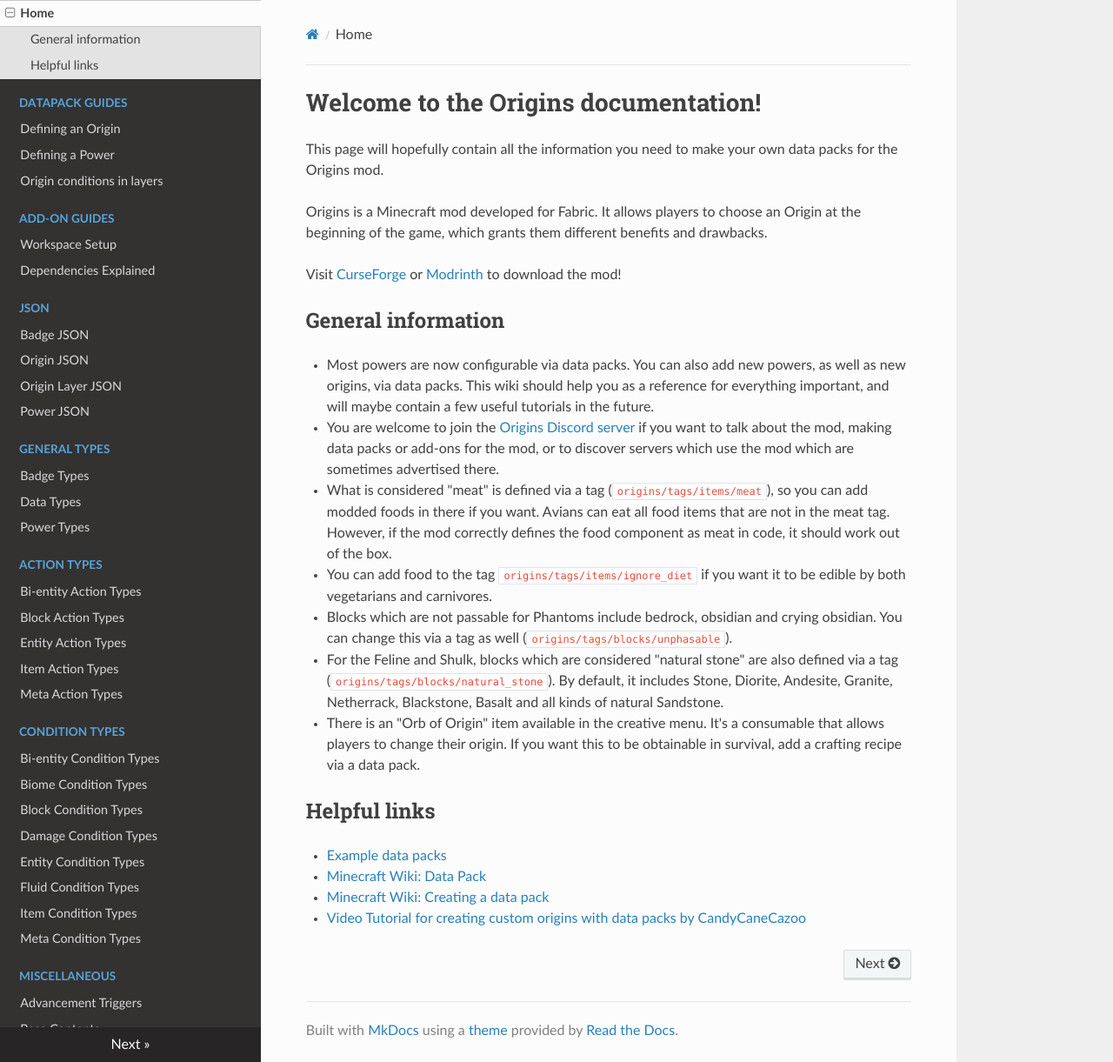
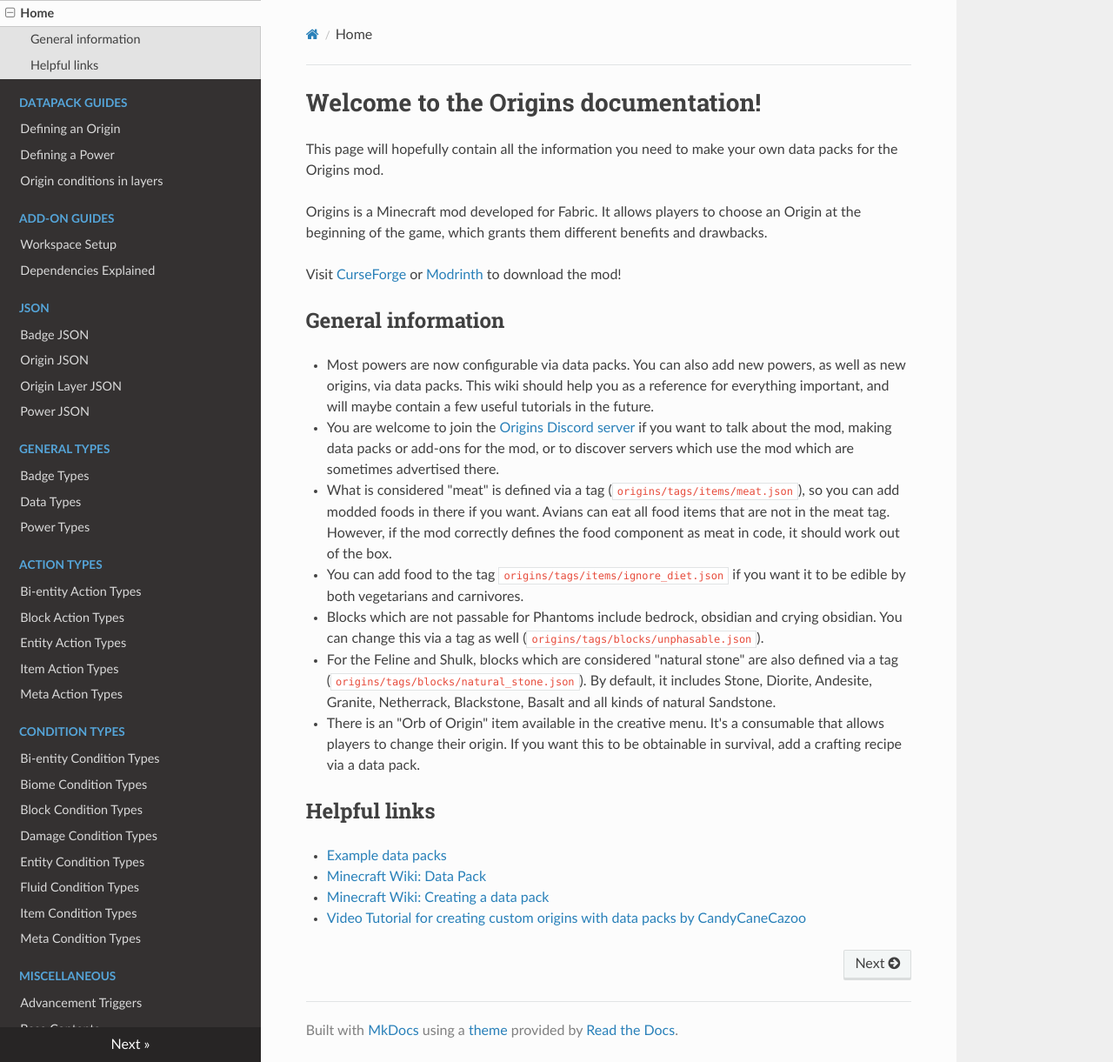
Before and after one commit to apace100/origins-docs, an MkDocs documentation site: the page built from docs/index.md, in a window 1280 px wide and 1221 px high. Shown: the whole window at 87% size. Built offline with MkDocs 1.6.1, drawn with Linux system fonts in a browser that asks for light colours; nearby versions of some CDN libraries.

Commit message:
Updated `index.md`
Added `.json` at the end of every tag location mentioned, to make it
clear that they're JSON files and not just directories.

```diff
--- a/docs/index.md
+++ b/docs/index.md
@@ -15,10 +15,10 @@ Visit [CurseForge](https://www.curseforge.com/minecraft/mc-mods/origins) or [Mod
 
 - Most powers are now configurable via data packs. You can also add new powers, as well as new origins, via data packs. This wiki should help you as a reference for everything important, and will maybe contain a few useful tutorials in the future.
 - You are welcome to join the [Origins Discord server](https://discord.gg/4mTMHu3) if you want to talk about the mod, making data packs or add-ons for the mod, or to discover servers which use the mod which are sometimes advertised there.
-- What is considered "meat" is defined via a tag (`origins/tags/items/meat`), so you can add modded foods in there if you want. Avians can eat all food items that are not in the meat tag. However, if the mod correctly defines the food component as meat in code, it should work out of the box.
-- You can add food to the tag `origins/tags/items/ignore_diet` if you want it to be edible by both vegetarians and carnivores.
-- Blocks which are not passable for Phantoms include bedrock, obsidian and crying obsidian. You can change this via a tag as well (`origins/tags/blocks/unphasable`).
-- For the Feline and Shulk, blocks which are considered "natural stone" are also defined via a tag (`origins/tags/blocks/natural_stone`). By default, it includes Stone, Diorite, Andesite, Granite, Netherrack, Blackstone, Basalt and all kinds of natural Sandstone.
+- What is considered "meat" is defined via a tag (`origins/tags/items/meat.json`), so you can add modded foods in there if you want. Avians can eat all food items that are not in the meat tag. However, if the mod correctly defines the food component as meat in code, it should work out of the box.
+- You can add food to the tag `origins/tags/items/ignore_diet.json` if you want it to be edible by both vegetarians and carnivores.
+- Blocks which are not passable for Phantoms include bedrock, obsidian and crying obsidian. You can change this via a tag as well (`origins/tags/blocks/unphasable.json`).
+- For the Feline and Shulk, blocks which are considered "natural stone" are also defined via a tag (`origins/tags/blocks/natural_stone.json`). By default, it includes Stone, Diorite, Andesite, Granite, Netherrack, Blackstone, Basalt and all kinds of natural Sandstone.
 - There is an "Orb of Origin" item available in the creative menu. It's a consumable that allows players to change their origin. If you want this to be obtainable in survival, add a crafting recipe via a data pack.
 
 ## Helpful links
```
